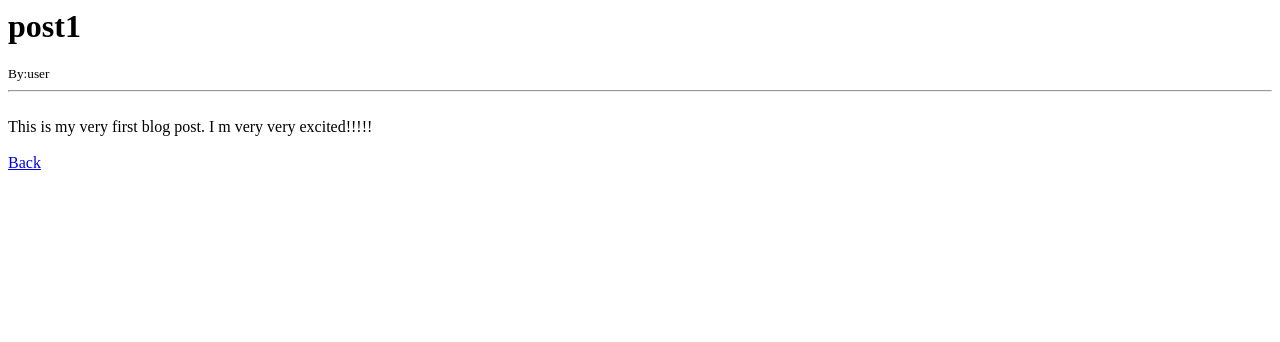
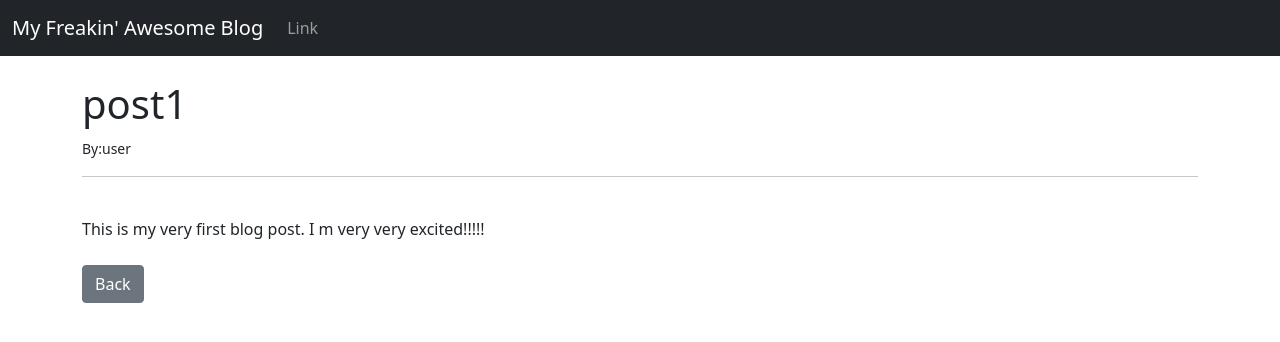
Before and after one commit to iSabbuGiri/Blog, a Django app: page /article/1 in a window 1280 px wide. Shown: the top 342 px of the page. Run offline with Django 3.2, Linux system fonts and the light colour scheme; data comes from the database, SQL or seed files in the repository; both versions use the stored data as it was after the commit.

Commit message:
added a new field to database

```diff
--- a/theblog/models.py
+++ b/theblog/models.py
@@ -4,6 +4,7 @@ from django.contrib.auth.models import User
 
 class Post(models.Model):
     title = models.CharField(max_length=255)
+    title_tag = models.CharField(max_length=255, default = "My Blog")
     author = models.ForeignKey(User, on_delete=models.CASCADE)
     body = models.TextField()
 
--- a/theblog/templates/article_details.html
+++ b/theblog/templates/article_details.html
@@ -1,3 +1,8 @@
+{% extends 'base.html' %}
+{% block title %}{{post.title_tag}} {% endblock %}
+
+{% block content %}
+
 <h1>{{post.title}}</h1>
 <small>By:{{post.author}}</small><br/>
 
@@ -7,4 +12,6 @@
 
 <br/><br/>
 
-<a href="{% url 'home' %}">Back</a>
+<a href="{% url 'home' %}" class="btn btn-secondary">Back</a>
+
+{% endblock %}
--- /dev/null
+++ b/theblog/templates/base.html
@@ -0,0 +1,53 @@
+<!doctype html>
+<html lang="en">
+  <head>
+    <!-- Required meta tags -->
+    <meta charset="utf-8">
+    <meta name="viewport" content="width=device-width, initial-scale=1">
+
+    <!-- Bootstrap CSS -->
+    <link href="https://cdn.jsdelivr.net/npm/bootstrap@5.0.0-beta3/dist/css/bootstrap.min.css" rel="stylesheet" integrity="sha384-eOJMYsd53ii+scO/bJGFsiCZc+5NDVN2yr8+0RDqr0Ql0h+rP48ckxlpbzKgwra6" crossorigin="anonymous">
+
+    <title>{% block title %}My Blog{% endblock %}</title>
+  </head>
+  <body>
+    <nav class="navbar navbar-expand-lg navbar-dark bg-dark">
+        <div class="container-fluid">
+          <a class="navbar-brand" href="{% url 'home' %}">My Freakin' Awesome Blog</a>
+          <button class="navbar-toggler" type="button" data-bs-toggle="collapse" data-bs-target="#navbarSupportedContent" aria-controls="navbarSupportedContent" aria-expanded="false" aria-label="Toggle navigation">
+            <span class="navbar-toggler-icon"></span>
+          </button>
+          <div class="collapse navbar-collapse" id="navbarSupportedContent">
+            <ul class="navbar-nav me-auto mb-2 mb-lg-0">
+
+              <li class="nav-item">
+                <a class="nav-link" href="#">Link</a>
+              </li>
+
+
+            </ul>
+
+          </div>
+        </div>
+      </nav>
+
+    <br/>
+
+    <div class="container">
+        {% block content %}
+
+        {% endblock %}
+    </div>
+
+    <!-- Optional JavaScript; choose one of the two! -->
+
+    <!-- Option 1: Bootstrap Bundle with Popper -->
+    <script src="https://cdn.jsdelivr.net/npm/bootstrap@5.0.0-beta3/dist/js/bootstrap.bundle.min.js" integrity="sha384-JEW9xMcG8R+pH31jmWH6WWP0WintQrMb4s7ZOdauHnUtxwoG2vI5DkLtS3qm9Ekf" crossorigin="anonymous"></script>
+
+    <!-- Option 2: Separate Popper and Bootstrap JS -->
+    <!--
+    <script src="https://cdn.jsdelivr.net/npm/@popperjs/core@2.9.1/dist/umd/popper.min.js" integrity="sha384-SR1sx49pcuLnqZUnnPwx6FCym0wLsk5JZuNx2bPPENzswTNFaQU1RDvt3wT4gWFG" crossorigin="anonymous"></script>
+    <script src="https://cdn.jsdelivr.net/npm/bootstrap@5.0.0-beta3/dist/js/bootstrap.min.js" integrity="sha384-j0CNLUeiqtyaRmlzUHCPZ+Gy5fQu0dQ6eZ/xAww941Ai1SxSY+0EQqNXNE6DZiVc" crossorigin="anonymous"></script>
+    -->
+  </body>
+</html>
--- a/theblog/templates/home.html
+++ b/theblog/templates/home.html
@@ -1,3 +1,7 @@
+{% extends 'base.html' %}
+
+{% block content %}
+
 <h1>Post</h1>
 
 
@@ -9,3 +13,5 @@
 
 {% endfor %}
 </ul>
+
+{% endblock %}
```
Also changed, not shown: db.sqlite3, theblog/migrations/0002_post_title_tag.py (added).
